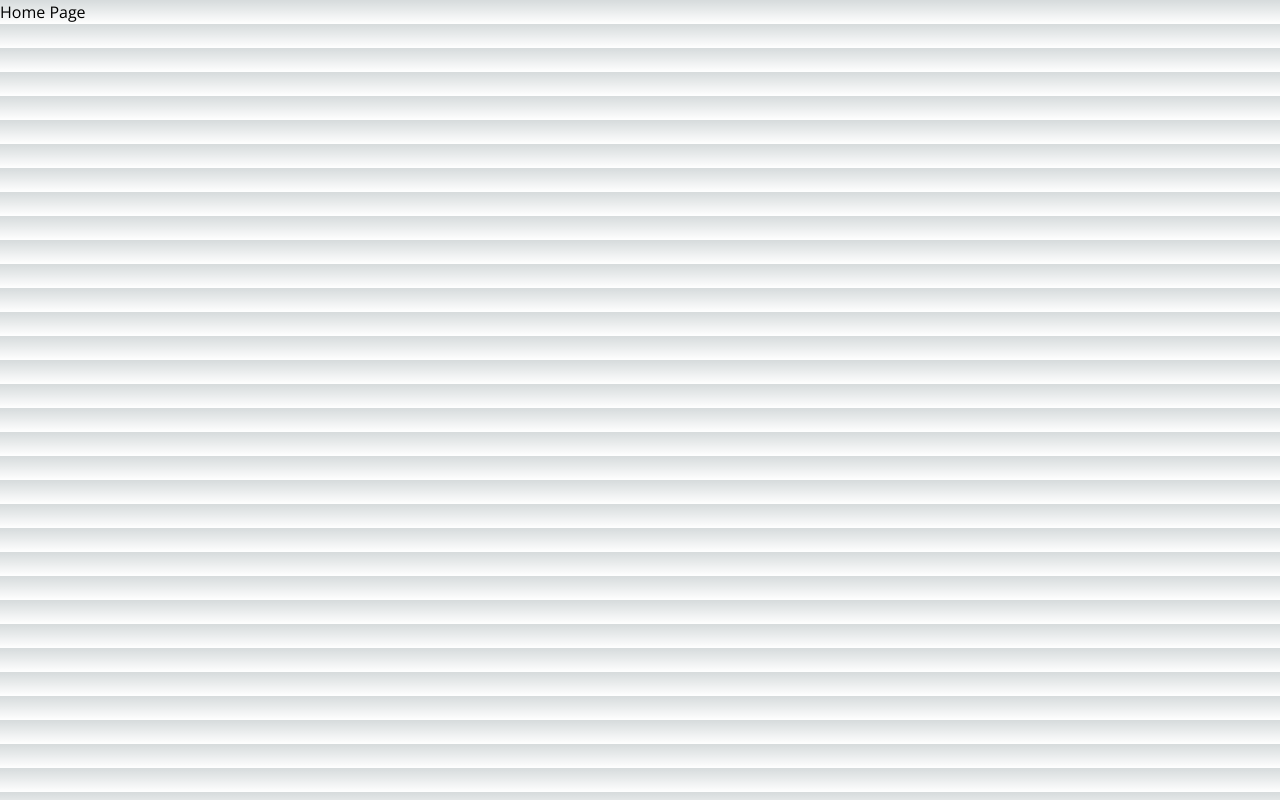
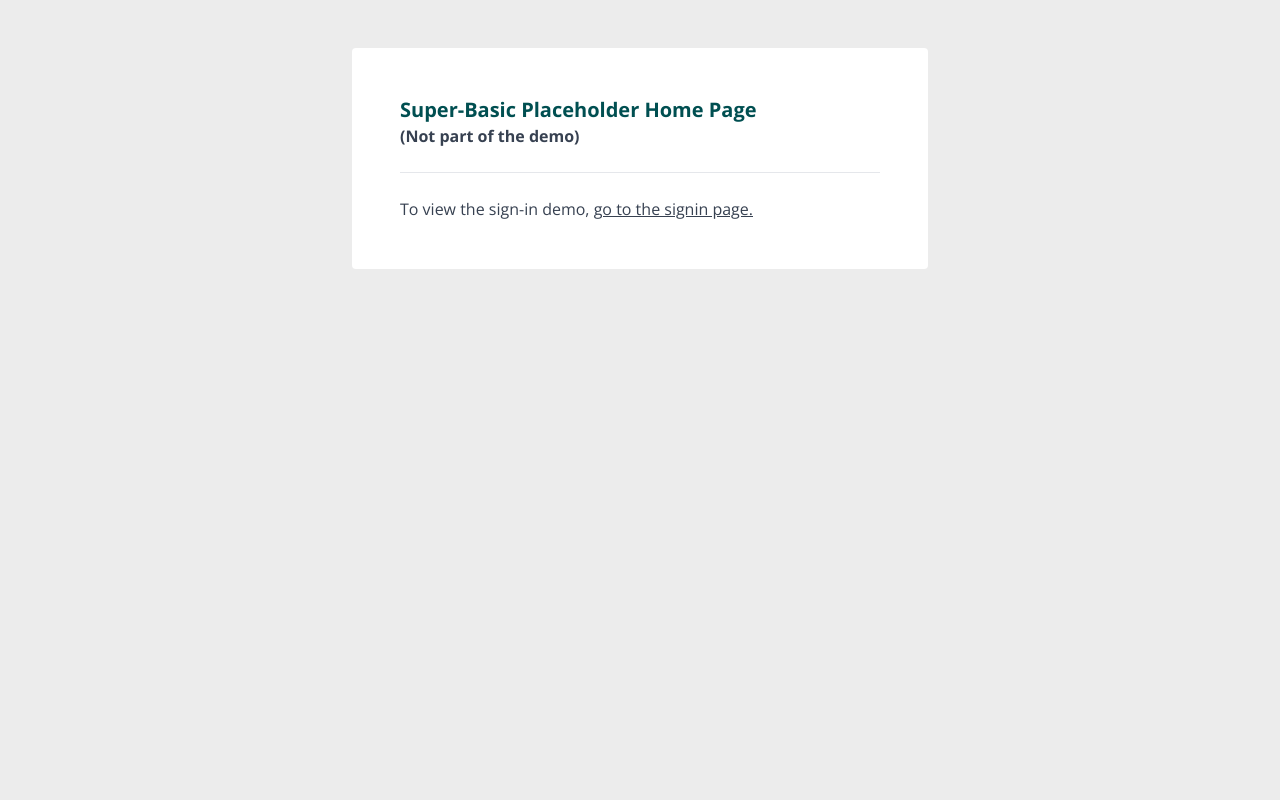
Before and after one commit to sharoncraddock/next-with-auth, a Next.js app: page / in a window 1280 px wide. Built offline with nearby package versions, Linux system fonts and the light colour scheme.

Commit message:
Adds basic home page jic, add img option.

```diff
--- a/app/page.js
+++ /dev/null
@@ -1,7 +0,0 @@
-export default function Home() {
-  return (
-    <div>
-      <h1>Home Page</h1>
-    </div>
-  )
-}
--- /dev/null
+++ b/app/page.jsx
@@ -0,0 +1,16 @@
+import Link from 'next/link';
+
+export default function Home() {
+  return (
+    <section className="flex justify-center md:items-start h-screen bg-white md:bg-custom-gray">
+      <div className="text-gray-700 md:w-3/5 max-w-xl bg-white rounded p-12 md:mt-12">
+        <h1 className="text-xl text-nectar-accent-color font-bold">Super-Basic Placeholder Home Page</h1>
+        <h2 className="font-bold mb-6">(Not part of the demo)</h2>
+        <hr />
+        <p className="mt-6">To view the sign-in demo,{' '}
+          <Link className="underline underline-offset-3 hover:text-nectar-accent-color-hover" href="/signin">go to the signin page.</Link>
+        </p>
+      </div>
+    </section>
+  )
+}
--- a/app/signin/page.jsx
+++ b/app/signin/page.jsx
@@ -41,7 +41,8 @@ export default function LoginPage() {
         <div className="
           hidden md:block md:w-1/3 bg-nectar-accent-color
           bg-box-background bg-120 rounded-l-md
-        "></div>
+        ">
+        </div>
 
         <div className="bg-white rounded md:w-2/3">
           <div className="p-8">
@@ -51,7 +52,8 @@ export default function LoginPage() {
                 src="/lc-logo.png"
                 width="200"
                 height="74"
-              className="md:-ml-3" />
+                className="md:-ml-3"
+                priority="true" />
             </a>
             <form onSubmit={handleCredentialsLogin}>
               <div className="mt-4 mb-4">
@@ -142,6 +144,5 @@ export default function LoginPage() {
       </div>
     </div>
   </section>
-
   );
 }
```
Lines whose indentation alone changed are shown as unchanged.
